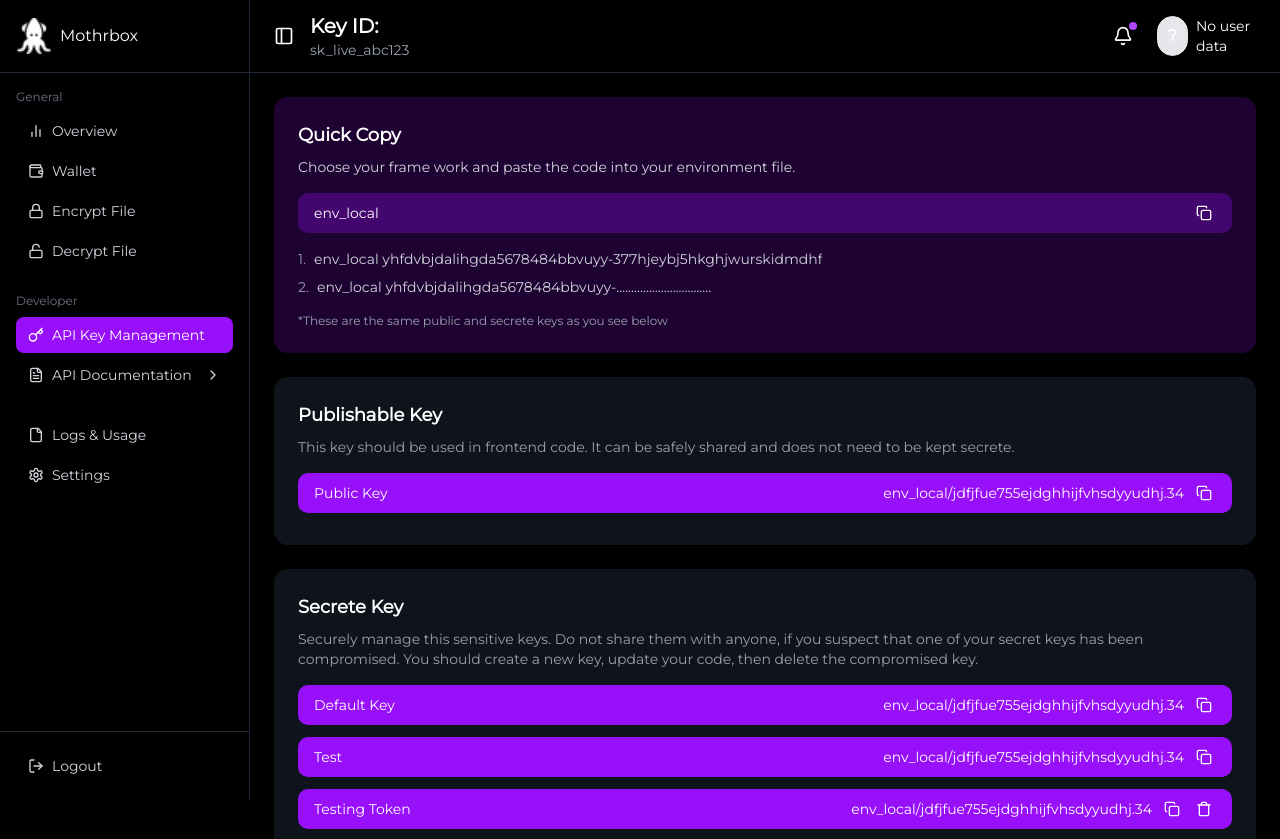
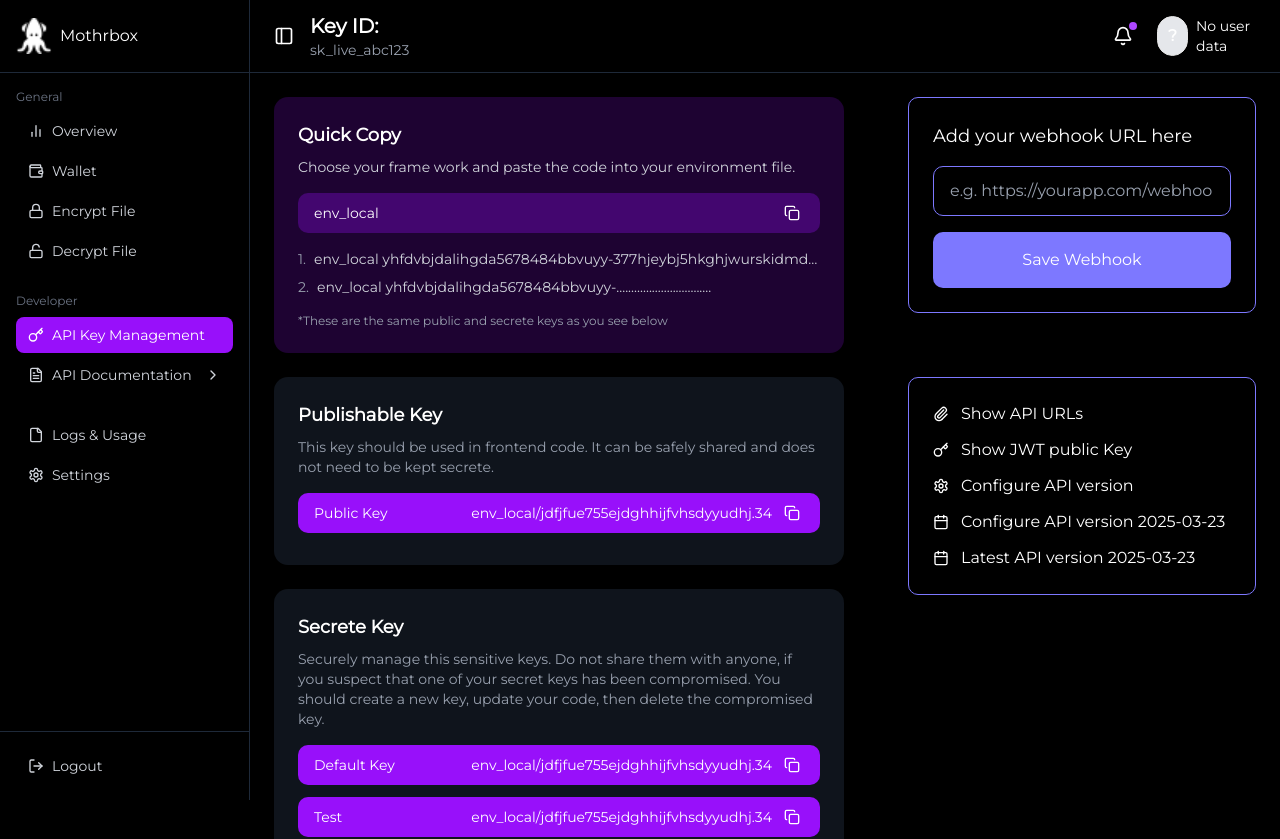
Before and after one commit to georgegoldman/mothrbox-frontend, a Next.js app: page /dashboard/api-keys in a window 1280 px wide. Shown: the top 839 px of the page. Built offline with nearby package versions, Linux system fonts and the light colour scheme; no server answers.

Commit message:
Made changes to the api-keys route to fit design

```diff
--- a/src/app/dashboard/api-keys/page.tsx
+++ b/src/app/dashboard/api-keys/page.tsx
@@ -1,12 +1,21 @@
 import { Header } from "@/components/header";
-import { Copy, Plus, Trash } from "lucide-react";
+import {
+  Copy,
+  Plus,
+  Trash,
+  Paperclip,
+  Key,
+  Settings,
+  Calendar,
+} from "lucide-react";
 
 export default function ApiKeysPage() {
   return (
     <div>
       <Header title="Key ID:" subtitle="sk_live_abc123" />
 
-      <div className="p-3 sm:p-4 md:p-6">
+      <div className="flex flex-col gap-4 lg:flex-row">
+        <div className="w-full p-3 sm:p-4 md:p-6 lg:w-[60%]">
           <div className="mb-6 rounded-xl bg-purple-600/20 p-4 md:p-6">
             <h2 className="mb-2 text-base font-bold md:text-lg">Quick Copy</h2>
             <p className="mb-4 text-xs text-gray-300 md:text-sm">
@@ -68,10 +77,10 @@ export default function ApiKeysPage() {
           <div className="mb-6 rounded-xl bg-gray-800/50 p-4 md:p-6">
             <h2 className="mb-2 text-base font-bold md:text-lg">Secrete Key</h2>
             <p className="mb-4 text-xs text-gray-400 md:text-sm">
-            Securely manage this sensitive keys. Do not share them with anyone,
-            if you suspect that one of your secret keys has been compromised.
-            You should create a new key, update your code, then delete the
-            compromised key.
+              Securely manage this sensitive keys. Do not share them with
+              anyone, if you suspect that one of your secret keys has been
+              compromised. You should create a new key, update your code, then
+              delete the compromised key.
             </p>
 
             <div className="space-y-3">
@@ -130,6 +139,78 @@ export default function ApiKeysPage() {
             <p>Our support will never ask you to share your secret keys.</p>
           </div>
         </div>
+
+        {/* Webhook URL Component */}
+        <div className="flex w-full flex-col gap-4 lg:w-[40%]">
+          <div className="p-3 sm:p-4 md:p-6">
+            {/* Webhook URL Component */}
+            <div className="rounded-lg border border-[#7D78FF] bg-black p-3 sm:p-4 md:p-6">
+              <h3 className="mb-3 text-sm font-medium text-white sm:mb-4 sm:text-base md:text-lg">
+                Add your webhook URL here
+              </h3>
+
+              <div className="mb-3 sm:mb-4">
+                <input
+                  type="url"
+                  placeholder="e.g. https://yourapp.com/webhook"
+                  className="w-full rounded-lg border border-[#7D78FF] bg-black px-2 py-2 text-xs text-white placeholder-gray-400 focus:border-[#7D78FF] focus:ring-1 focus:ring-[#7D78FF] focus:outline-none sm:px-3 sm:py-2 sm:text-sm md:px-4 md:py-3 md:text-base"
+                />
+              </div>
+
+              <button className="w-full rounded-lg bg-[#7D78FF] px-3 py-2 text-xs font-medium text-white transition hover:bg-[#6B66E5] sm:px-4 sm:py-3 sm:text-sm md:px-6 md:py-4 md:text-base">
+                Save Webhook
+              </button>
+            </div>
+          </div>
+
+          <div className="p-3 sm:p-4 md:p-6">
+            {/* API Configuration Menu */}
+            <div className="rounded-lg border border-[#7D78FF] bg-black p-3 sm:p-4 md:p-6">
+              <div className="space-y-2 sm:space-y-3">
+                {/* Show API URLs */}
+                <div className="flex items-center gap-2 sm:gap-3">
+                  <Paperclip className="h-3 w-3 text-white sm:h-4 sm:w-4" />
+                  <span className="text-xs text-white sm:text-sm md:text-base">
+                    Show API URLs
+                  </span>
+                </div>
+
+                {/* Show JWT public Key */}
+                <div className="flex items-center gap-2 sm:gap-3">
+                  <Key className="h-3 w-3 text-white sm:h-4 sm:w-4" />
+                  <span className="text-xs text-white sm:text-sm md:text-base">
+                    Show JWT public Key
+                  </span>
+                </div>
+
+                {/* Configure API version */}
+                <div className="flex items-center gap-2 sm:gap-3">
+                  <Settings className="h-3 w-3 text-white sm:h-4 sm:w-4" />
+                  <span className="text-xs text-white sm:text-sm md:text-base">
+                    Configure API version
+                  </span>
+                </div>
+
+                {/* Configure API version 2025-03-23 */}
+                <div className="flex items-center gap-2 sm:gap-3">
+                  <Calendar className="h-3 w-3 text-white sm:h-4 sm:w-4" />
+                  <span className="text-xs text-white sm:text-sm md:text-base">
+                    Configure API version 2025-03-23
+                  </span>
+                </div>
+
+                {/* Latest API version 2025-03-23 */}
+                <div className="flex items-center gap-2 sm:gap-3">
+                  <Calendar className="h-3 w-3 text-white sm:h-4 sm:w-4" />
+                  <span className="text-xs text-white sm:text-sm md:text-base">
+                    Latest API version 2025-03-23
+                  </span>
+                </div>
+              </div>
+            </div>
+          </div>
+        </div>
+      </div>
     </div>
   );
 }
```
Lines whose indentation alone changed are shown as unchanged.
